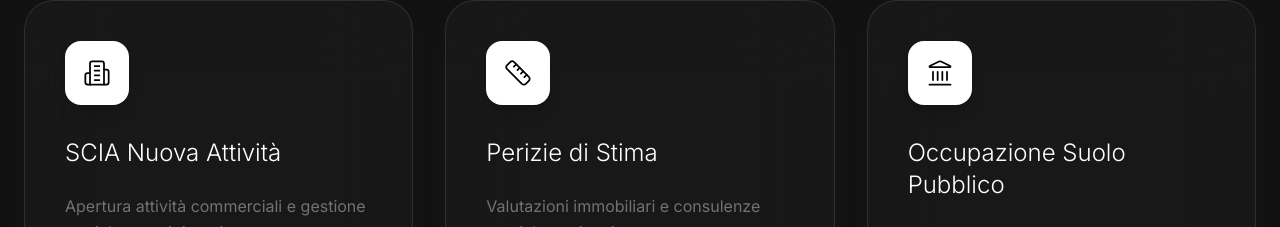
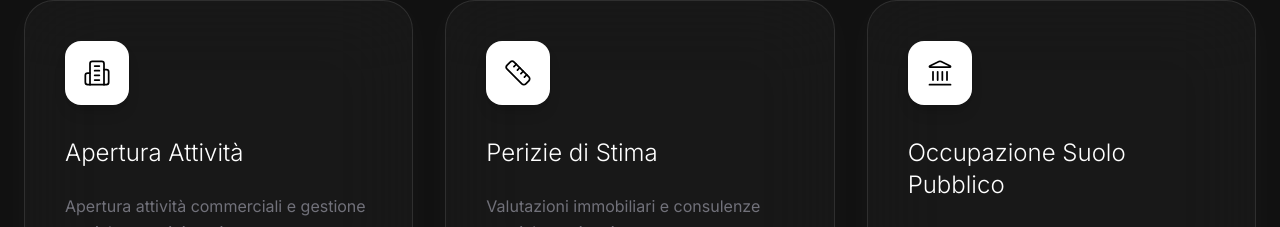
Before and after one commit to GeometraCarnevale/geometracarnevale-v2, a Next.js app: page / in a window 1280 px wide. Shown: the part 1938-2165 px from the top of the page. Built offline with nearby package versions, Linux system fonts and the light colour scheme.

Commit message:
Update page.tsx

```diff
--- a/app/page.tsx
+++ b/app/page.tsx
@@ -33,7 +33,7 @@ const servizi: Servizio[] = [
   Icon: Zap,
   href: "/certificazione-energetica-ape"
 },
-  { title: "SCIA Nuova Attività", desc: "Apertura attività commerciali e gestione pratiche amministrative.", Icon: Building2 },
+  { title: "Apertura Attività", desc: "Apertura attività commerciali e gestione pratiche amministrative.", Icon: Building2, href: "/apertura-attivita", },
   { title: "Perizie di Stima", desc: "Valutazioni immobiliari e consulenze tecniche estimative.", Icon: Ruler },
   { title: "Occupazione Suolo Pubblico", desc: "Pratiche OSP per attività, cantieri, dehors e autorizzazioni comunali.", Icon: Landmark }
 ];
```
